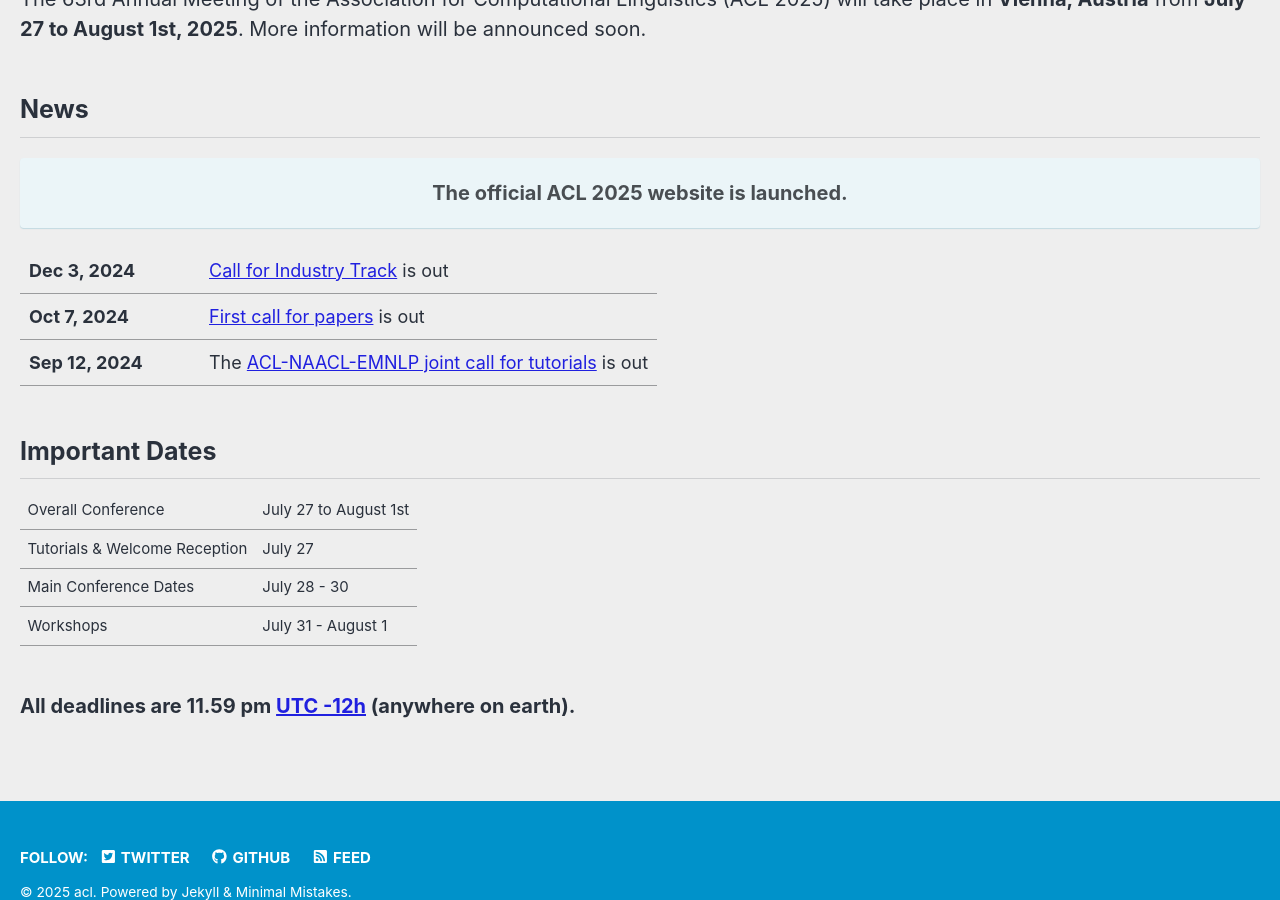
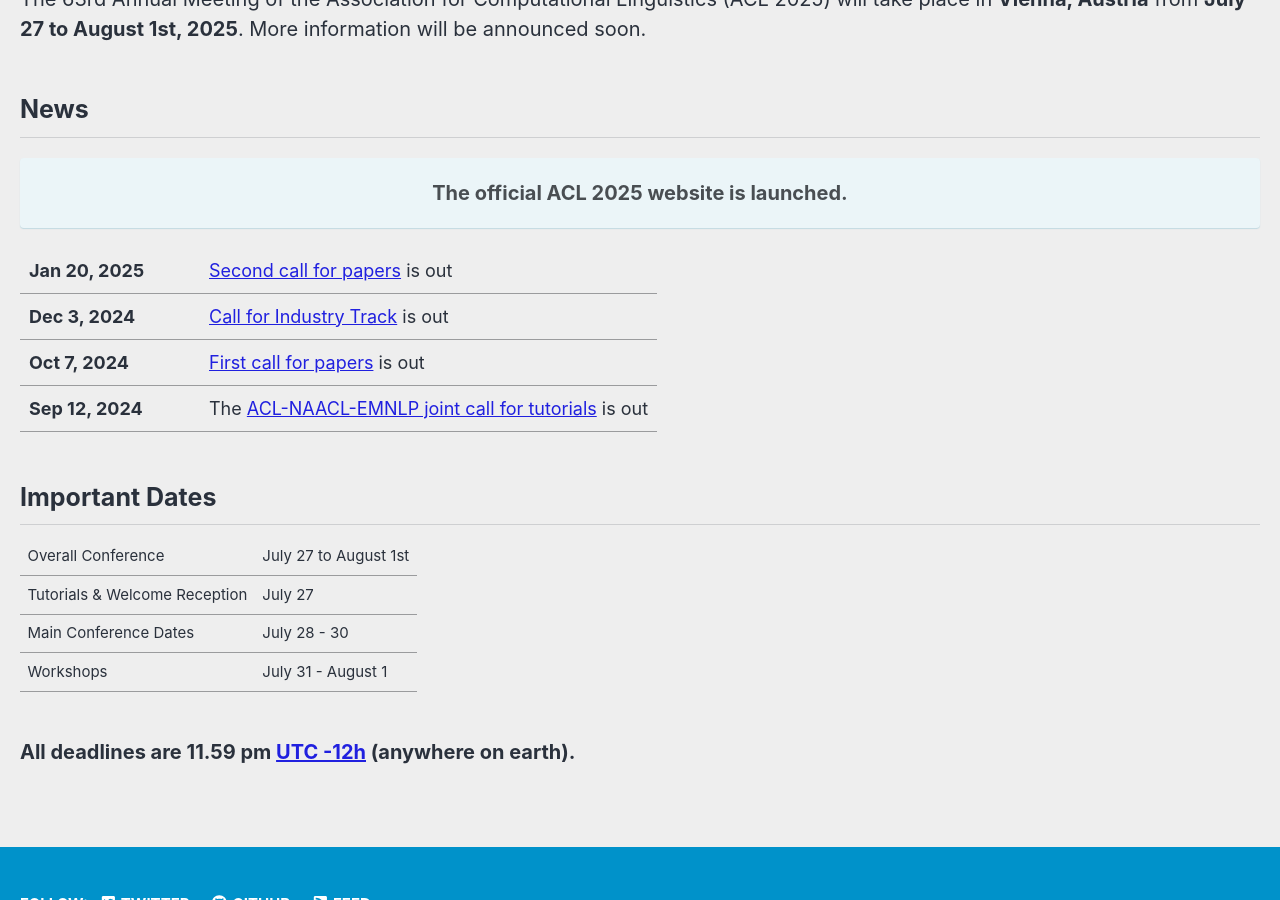
Before and after one commit to acl-org/acl-2025, a Jekyll site: the page built from _pages/home.md, in a window 1280 px wide and 900 px high, scrolled down 577 px. Built offline with Jekyll 4.4.1, drawn with Linux system fonts in a browser that asks for light colours; cached includes are drawn as plain includes; nearby versions of some CDN libraries.

Commit message:
Update home.md

```diff
--- a/_pages/home.md
+++ b/_pages/home.md
@@ -21,6 +21,7 @@ More information will be announced soon.
 .news-table { font-size: .9em; table-layout: fixed; }
 .news-table tr td:nth-child(1) { font-weight: bold; width: 10em; }
 </style>
+| Jan 20, 2025 | [Second call for papers](https://2025.aclweb.org/calls/main_conference_papers/) is out
 | Dec 3, 2024 | [Call for Industry Track](https://2025.aclweb.org/calls/industry_track/) is out
 | Oct 7, 2024 | [First call for papers](https://2025.aclweb.org/calls/main_conference_papers/) is out
 | Sep 12, 2024 | The [ACL-NAACL-EMNLP joint call for tutorials](https://2025.aclweb.org/calls/tutorials/) is out
```
